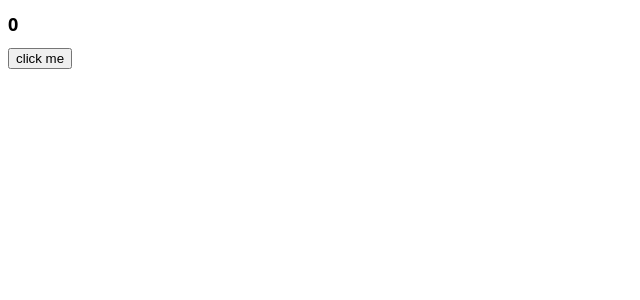
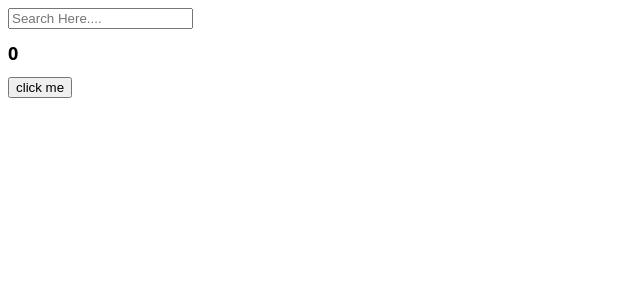
Before and after one commit to woongkiKim/createReactApp-starter, a React (Create React App) app: page / in a window 1280 px wide. Shown: the top 300 px of the page, without its empty margins (0-640 px from the left). Built offline with nearby package versions, Linux system fonts and the light colour scheme.

Commit message:
6.2 useEffect + [] 안에 감시할꺼 둬서 변화감지 조건

```diff
--- a/src/App.js
+++ b/src/App.js
@@ -4,14 +4,35 @@
 
 function App() {
   const [counter, setValue] = useState(0);
+  const [keyword, setKeyword] = useState("");
   const onClick = () => setValue((prev) => prev + 1);
+  const onChange = (event) => setKeyword(event.target.value);
   console.log("i run all the time");
+  // useEffect []라서 리엑트가 아무것도 감시를 안함, 그래서 한번만 일어남
   useEffect(() => {
-    console.log("CALL THE API...");
+    console.log("I run only once.");
   }, []);
+  // userEffect가 keyword를 감시하고 있어서, keyword가 바뀔때마다 일어남
+  useEffect(() => {
+    console.log("I run when 'keyword' changes.");
+  }, [keyword]);
+  // couter 감시 중
+  useEffect(() => {
+    console.log("I run when 'counter' changes.");
+  }, [counter]);
+  // keyword, counter 둘다 감시 중
+  useEffect(() => {
+    console.log("I run when keyword & counter change");
+  }, [keyword, counter]);
 
   return (
     <div>
+      <input
+        value={keyword}
+        onChange={onChange}
+        type="text"
+        placeholder="Search Here...."
+      ></input>
       <h1 className={styles.title}>{counter}</h1>
       {/* <Button onClick={onClick} text={"Click Me"} /> */}
       <button onClick={onClick}>click me</button>
```
